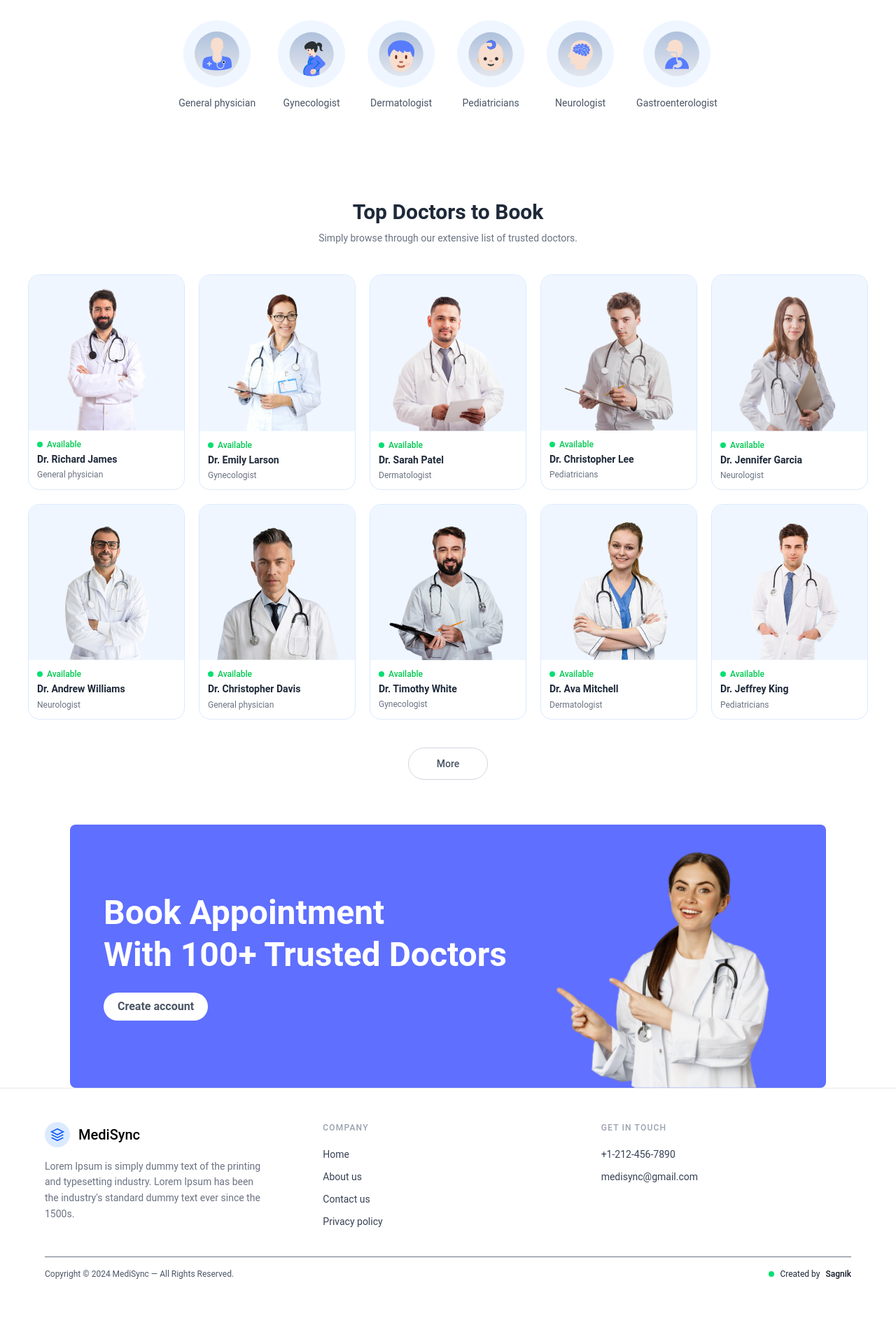
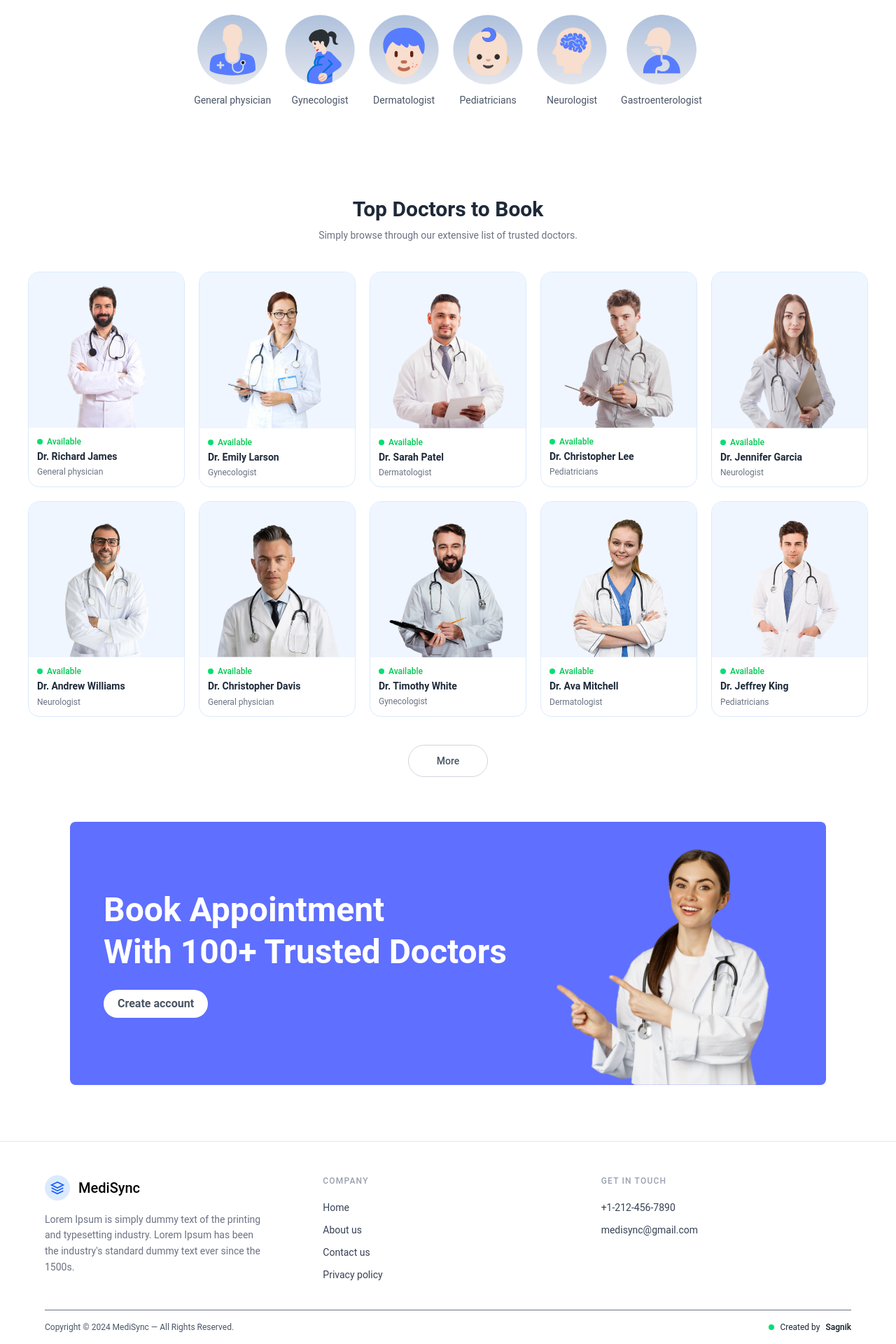
Before and after one commit to Sagnik595/MediSync, a React (Vite) app in the folder Frontend/: page / in a window 1280 px wide. Shown: the part 754-2674 px from the top of the page at 70% size. Before the commit the page ends 2598 px from the top, so only its background shows below. Built offline with nearby package versions, Linux system fonts and the light colour scheme.

Commit message:
Minor Updates

```diff
--- a/Frontend/src/components/Footer.jsx
+++ b/Frontend/src/components/Footer.jsx
@@ -1,6 +1,6 @@
 const Footer = () => {
   return (
-    <footer className="border-t border-gray-200 px-16 pt-12">
+    <footer className="border-t border-gray-200 px-16 pt-12 mt-20">
       <div className="grid grid-cols-3 gap-10 pb-10">
 
         {/* Brand */}
--- a/Frontend/src/components/SpecialityMenu.jsx
+++ b/Frontend/src/components/SpecialityMenu.jsx
@@ -15,7 +15,7 @@ const SpecialityMenu = () => {
       </p>
 
       {/* Speciality Cards */}
-      <ul className="flex flex-wrap justify-center gap-8 mt-6">
+      <ul className="flex flex-wrap justify-center gap-5 mt-4">
         {specialityData.map((item, idx) => (
           <li key={idx}>
             <Link
@@ -24,13 +24,11 @@ const SpecialityMenu = () => {
               className="flex flex-col items-center gap-3 group"
             >
               {/* Icon Circle */}
-              <div className="w-24 h-24 rounded-full bg-blue-50 flex items-center justify-center overflow-hidden transition-transform duration-300 group-hover:-translate-y-1 group-hover:shadow-md">
                 <img
                   src={item.image}
                   alt={item.speciality}
-                  className="w-16 h-16 object-contain"
+                  className="w-25 h-25 rounded-full bg-blue-50 flex items-center justify-center overflow-hidden transition-transform duration-300 group-hover:-translate-y-1 group-hover:shadow-md"
                 />
-              </div>
 
               {/* Label */}
               <p className="text-sm text-gray-600 group-hover:text-[#5F6FFF] transition-colors duration-200">
--- a/Frontend/src/pages/About.jsx
+++ b/Frontend/src/pages/About.jsx
@@ -1,11 +1,13 @@
 import React from 'react'
 import Nav from '../components/Nav'
+import Footer from '../components/Footer'
 
 
 const About = () => {
   return (
     <>
       <Nav/>
+      <Footer/>
     </>
   )
 }
--- a/Frontend/src/pages/Appointments.jsx
+++ b/Frontend/src/pages/Appointments.jsx
@@ -1,10 +1,15 @@
 import React from 'react'
+import Nav from '../components/Nav'
+import Footer from '../components/Footer'
 
 const Appointments = () => {
   return (
-    <div>
+    <>
+      <Nav/>
 
-    </div>
+
+      <Footer/>
+    </>
   )
 }
 
```
